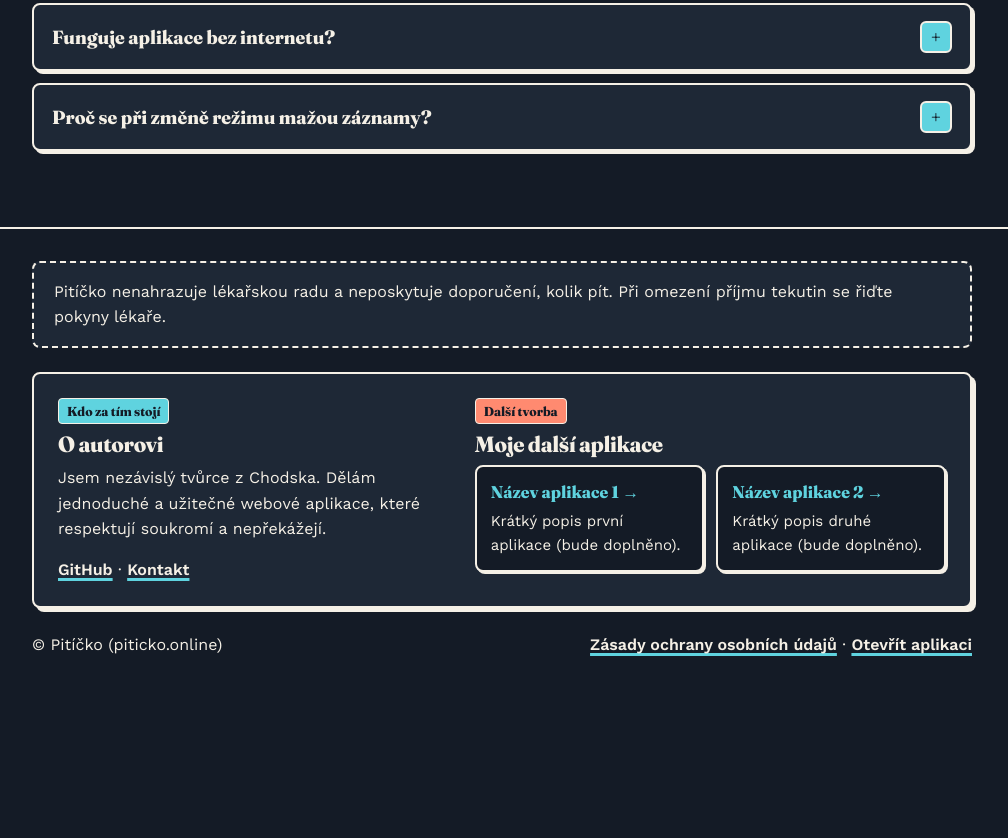
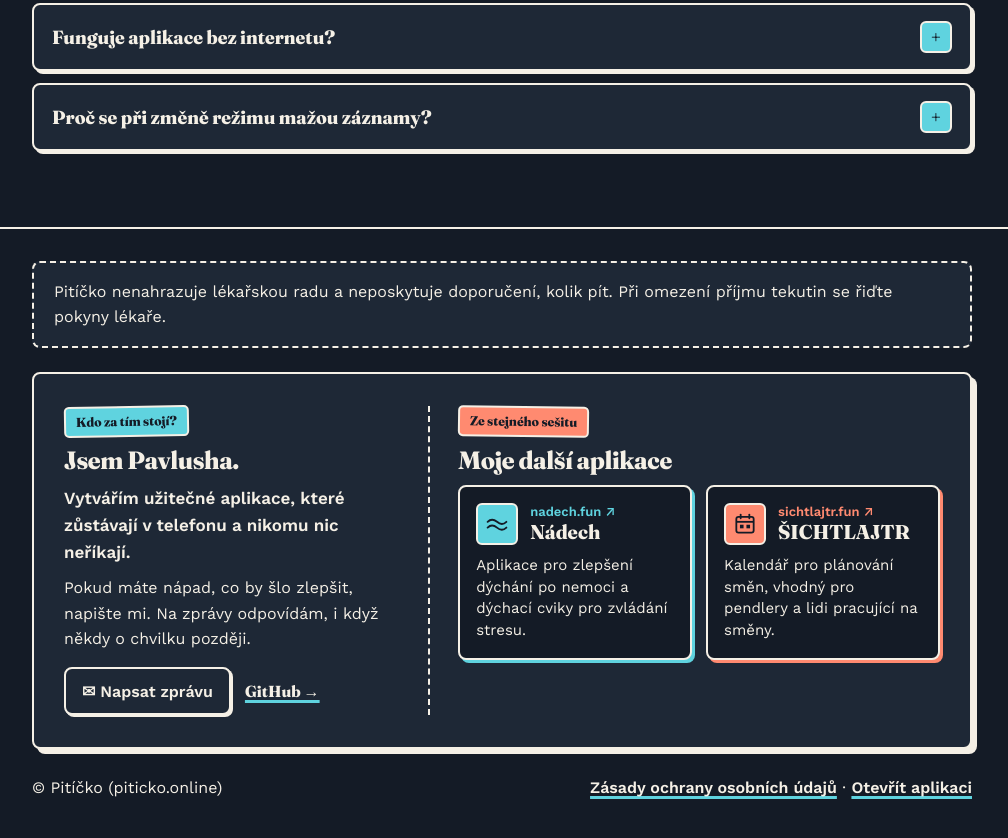
Before and after one commit to Gastronebe/piticko, a plain HTML site: page index.html in a window 1280 px wide. Shown: the part 3607-4445 px from the top of the page, without its empty margins (138-1146 px from the left). Before the commit the page ends 4313 px from the top, so only its background shows below. Drawn offline with Linux system fonts and the light colour scheme.

Commit message:
Doplnění sekce O autorovi (Pavlusha) a aplikací Nádech a ŠICHTLAJTR

```diff
--- a/index.html
+++ b/index.html
@@ -260,35 +260,58 @@
         Pitíčko nenahrazuje lékařskou radu a neposkytuje doporučení, kolik pít. Při omezení příjmu tekutin se řiďte pokyny lékaře.
       </p>
 
-      <!-- Sekundární patička: O mně a moje další aplikace (připraveno k doplnění) -->
+      <!-- Sekundární patička: Kdo za tím stojí a další aplikace -->
       <section class="secondary-footer" aria-labelledby="author-h">
         <div class="secondary-footer-grid">
           <div class="author-box">
-            <span class="author-tag">Kdo za tím stojí</span>
-            <h2 id="author-h" class="author-title">O autorovi</h2>
-            <p>
-              <!-- Zde doplňte krátké info o sobě -->
-              Jsem nezávislý tvůrce z Chodska. Dělám jednoduché a užitečné webové aplikace, které respektují soukromí a nepřekážejí.
+            <span class="author-tag">Kdo za tím stojí?</span>
+            <h2 id="author-h" class="author-title">Jsem Pavlusha.</h2>
+            <p class="author-lead">
+              Vytvářím užitečné aplikace, které zůstávají v telefonu a nikomu nic neříkají.
             </p>
-            <p class="author-links">
-              <a href="https://github.com/Gastronebe" rel="noopener">GitHub</a> ·
-              <a href="mailto:soukromi@piticko.online">Kontakt</a>
+            <p class="author-note">
+              Pokud máte nápad, co by šlo zlepšit, napište mi. Na zprávy odpovídám, i když někdy o chvilku později.
             </p>
+            <div class="author-actions">
+              <a class="btn btn-secondary btn-small" href="mailto:soukromi@piticko.online">✉ Napsat zprávu</a>
+              <a class="author-gh" href="https://github.com/Gastronebe" target="_blank" rel="noopener">GitHub →</a>
+            </div>
           </div>
 
           <div class="apps-box">
-            <span class="author-tag">Další tvorba</span>
+            <span class="author-tag author-tag-alt">Ze stejného sešitu</span>
             <h2 class="author-title">Moje další aplikace</h2>
             <div class="apps-grid">
-              <!-- Karta 1 – doplňte název, popis a odkaz -->
-              <a class="app-mini-card" href="#doplnit-odkaz-1">
-                <span class="app-mini-name">Název aplikace 1 →</span>
-                <span class="app-mini-desc">Krátký popis první aplikace (bude doplněno).</span>
+              <a class="app-mini-card" href="https://nadech.fun" target="_blank" rel="noopener">
+                <div class="app-mini-head">
+                  <svg class="app-mini-icon" viewBox="0 0 36 36" aria-hidden="true">
+                    <path d="M5 15 Q 11 9, 18 15 T 31 15" fill="none" stroke="currentColor" stroke-width="2.6" stroke-linecap="round"/>
+                    <path d="M5 23 Q 11 17, 18 23 T 31 23" fill="none" stroke="currentColor" stroke-width="2.6" stroke-linecap="round"/>
+                  </svg>
+                  <div>
+                    <span class="app-mini-domain">nadech.fun ↗</span>
+                    <span class="app-mini-name">Nádech</span>
+                  </div>
+                </div>
+                <span class="app-mini-desc">Aplikace pro zlepšení dýchání po nemoci a dýchací cviky pro zvládání stresu.</span>
               </a>
-              <!-- Karta 2 – doplňte název, popis a odkaz -->
-              <a class="app-mini-card" href="#doplnit-odkaz-2">
-                <span class="app-mini-name">Název aplikace 2 →</span>
-                <span class="app-mini-desc">Krátký popis druhé aplikace (bude doplněno).</span>
+
+              <a class="app-mini-card app-mini-card-alt" href="https://sichtlajtr.fun" target="_blank" rel="noopener">
+                <div class="app-mini-head">
+                  <svg class="app-mini-icon" viewBox="0 0 36 36" aria-hidden="true">
+                    <rect x="6" y="8" width="24" height="22" rx="3" fill="none" stroke="currentColor" stroke-width="2.5"/>
+                    <line x1="6" y1="15" x2="30" y2="15" stroke="currentColor" stroke-width="2.5"/>
+                    <line x1="12" y1="5" x2="12" y2="10" stroke="currentColor" stroke-width="2.5" stroke-linecap="round"/>
+                    <line x1="24" y1="5" x2="24" y2="10" stroke="currentColor" stroke-width="2.5" stroke-linecap="round"/>
+                    <rect x="11" y="19" width="5" height="5" fill="currentColor"/>
+                    <rect x="20" y="19" width="5" height="5" fill="currentColor"/>
+                  </svg>
+                  <div>
+                    <span class="app-mini-domain">sichtlajtr.fun ↗</span>
+                    <span class="app-mini-name">ŠICHTLAJTR</span>
+                  </div>
+                </div>
+                <span class="app-mini-desc">Kalendář pro plánování směn, vhodný pro pendlery a lidi pracující na směny.</span>
               </a>
             </div>
           </div>
--- a/landing.css
+++ b/landing.css
@@ -397,76 +397,147 @@ section { padding: 44px 0; }
 }
 
 .secondary-footer {
-  padding: 24px;
-  margin-bottom: 24px;
+  padding: 28px 24px;
+  margin-bottom: 26px;
   background: var(--surface);
   border: 2px solid var(--ink);
   border-radius: var(--radius);
-  box-shadow: 4px 4px 0 var(--ink);
+  box-shadow: 5px 5px 0 var(--ink);
+}
+@media (min-width: 720px) {
+  .secondary-footer { padding: 32px 30px; }
 }
 .secondary-footer-grid {
   display: grid;
-  gap: 24px;
+  gap: 28px;
 }
-@media (min-width: 720px) {
+@media (min-width: 760px) {
   .secondary-footer-grid {
-    grid-template-columns: 1fr 1.2fr;
+    grid-template-columns: 0.95fr 1.25fr;
     align-items: start;
+  }
+}
+.author-box {
+  padding-bottom: 20px;
+  border-bottom: 2px dashed var(--ink);
+}
+@media (min-width: 760px) {
+  .author-box {
+    padding-bottom: 0;
+    padding-right: 26px;
+    border-bottom: none;
+    border-right: 2px dashed var(--ink);
   }
 }
 .author-tag {
   display: inline-block;
   background: var(--accent-1);
   color: var(--on-accent);
-  border: 1.5px solid var(--ink);
-  border-radius: 4px;
-  padding: 2px 8px;
+  border: 2px solid var(--ink);
+  border-radius: 5px;
+  padding: 3px 10px;
   font-family: var(--font-head);
   font-size: 13px;
   font-weight: 800;
-  margin-bottom: 8px;
+  margin-bottom: 10px;
+  transform: rotate(-1deg);
 }
-.apps-box .author-tag { background: var(--accent-2); }
+.author-tag-alt {
+  background: var(--accent-2);
+  transform: rotate(0.8deg);
+}
 .author-title {
-  font-size: 22px;
-  margin-bottom: 8px;
+  font-size: 25px;
+  margin-bottom: 10px;
 }
-.author-links {
-  margin-top: 10px;
+.author-lead {
+  font-size: 17px;
+  font-weight: 600;
+  color: var(--text);
+  margin-bottom: 10px;
+}
+.author-note {
+  font-size: 16px;
+  color: var(--text);
+  margin-bottom: 16px;
+}
+.author-actions {
+  display: flex;
+  flex-wrap: wrap;
+  align-items: center;
+  gap: 14px;
+}
+.author-gh {
+  font-family: var(--font-head);
+  font-size: 16px;
+  font-weight: 800;
 }
 .apps-grid {
   display: grid;
-  gap: 12px;
+  gap: 14px;
 }
-@media (min-width: 520px) {
+@media (min-width: 540px) {
   .apps-grid { grid-template-columns: 1fr 1fr; }
 }
 .app-mini-card {
   display: flex;
   flex-direction: column;
-  gap: 4px;
-  padding: 12px 14px;
+  gap: 10px;
+  padding: 16px;
   background: var(--paper);
   border: 2px solid var(--ink);
   border-radius: var(--radius);
-  box-shadow: 2px 2px 0 var(--ink);
+  box-shadow: 3px 3px 0 var(--accent-1);
   text-decoration: none;
   transition: transform 150ms ease;
 }
+.app-mini-card-alt {
+  box-shadow: 3px 3px 0 var(--accent-2);
+}
 .app-mini-card:hover {
-  transform: translate(-1px, -1px);
-  border-color: var(--accent-1);
+  transform: translate(-2px, -2px);
+}
+.app-mini-head {
+  display: flex;
+  align-items: center;
+  gap: 12px;
+}
+.app-mini-icon {
+  width: 42px;
+  height: 42px;
+  flex: none;
+  padding: 6px;
+  border-radius: 6px;
+  background: var(--accent-1);
+  color: var(--on-accent);
+  border: 2px solid var(--ink);
+}
+.app-mini-card-alt .app-mini-icon {
+  background: var(--accent-2);
+}
+.app-mini-domain {
+  display: block;
+  font-size: 13px;
+  font-weight: 600;
+  color: var(--accent-1);
+  line-height: 1.2;
+}
+.app-mini-card-alt .app-mini-domain {
+  color: var(--accent-2);
 }
 .app-mini-name {
+  display: block;
   font-family: var(--font-head);
-  font-size: 17px;
+  font-size: 20px;
   font-weight: 800;
-  color: var(--accent-1);
+  color: var(--text);
+  line-height: 1.2;
 }
 .app-mini-desc {
   font-size: 15px;
   font-weight: 400;
   color: var(--text);
+  line-height: 1.45;
 }
 
 .footer-links {
```
